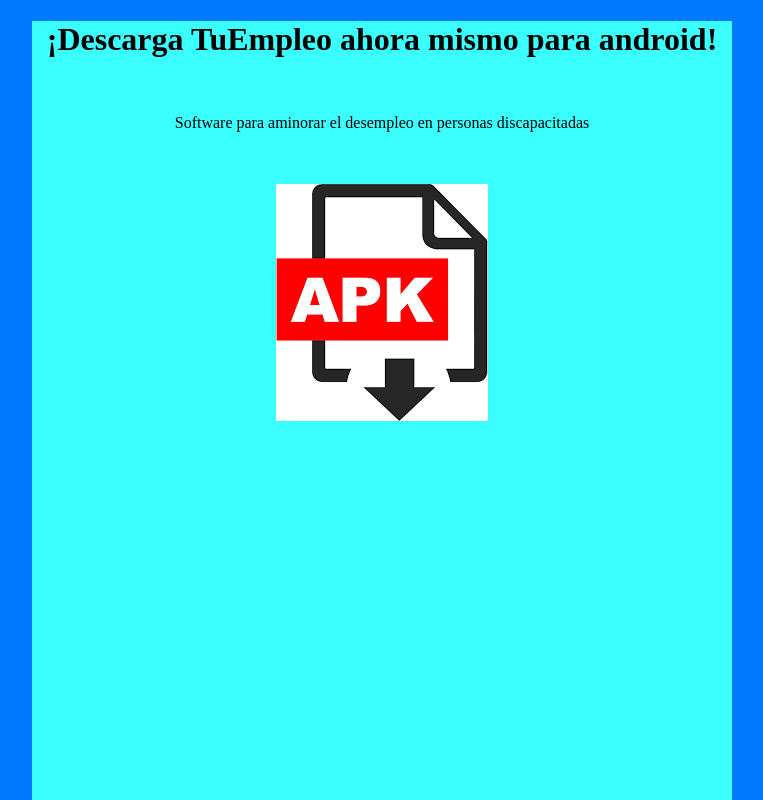
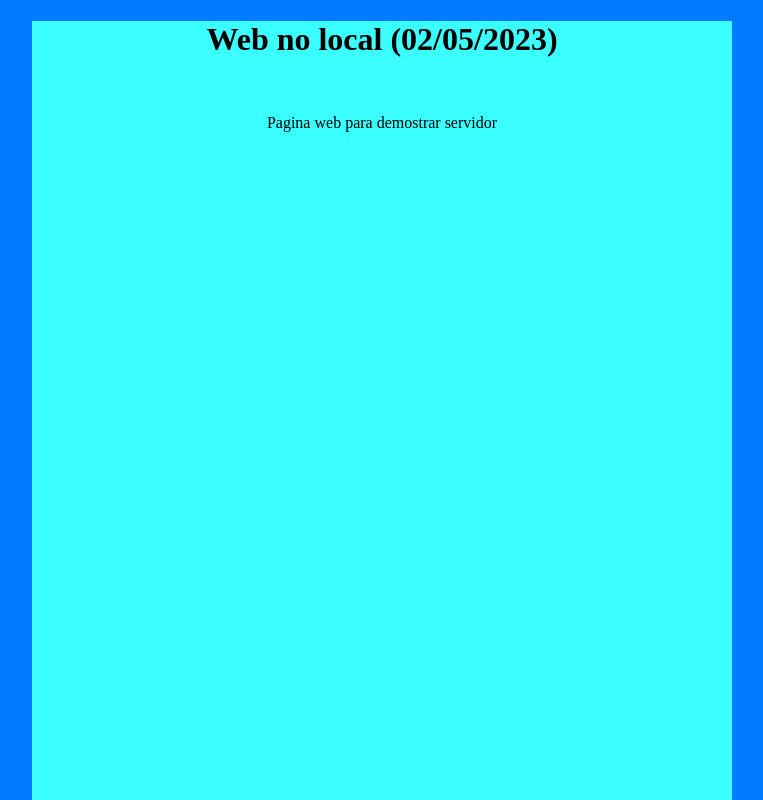
Before and after one commit to Javy018000/DespliegueApk, a plain HTML site: page www/index.html in a window 1280 px wide. Shown: the top 800 px of the page, without its empty margins (258-1021 px from the left). Drawn offline with Linux system fonts and the light colour scheme.

Commit message:
Update index.html

```diff
--- a/www/index.html
+++ b/www/index.html
@@ -4,7 +4,7 @@
     <meta charset="UTF-8">
     <meta http-equiv="X-UA-Compatible" content="IE=edge">
     <meta name="viewport" content="width=device-width, initial-scale=1.0">
-    <title>Descarga TuEmpleo</title>
+    <title>Baroona 3000</title>
     <link rel="stylesheet" type="text/css" href="css/fachero.css">
 </head>
 <body>
@@ -12,13 +12,12 @@
     <div class="seccionPrincipal">
 
         <div class="contenido1">
-            <h1>¡Descarga TuEmpleo ahora mismo para android!</h1>
+            <h1>Web no local (02/05/2023)</h1>
             <br>
             <p>
-                Software para aminorar el desempleo en personas discapacitadas
+                Pagina web para demostrar servidor
             </p>
             <br><br>
-            <a href="apk/TuEmpleo.apk" download="TuEmpleo.apk"><img src="imagenes/descargarApk.png" alt="IconoDescargar"></a>
         </div>
     </div>
 
```
